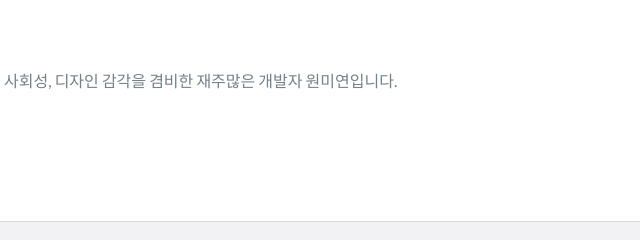
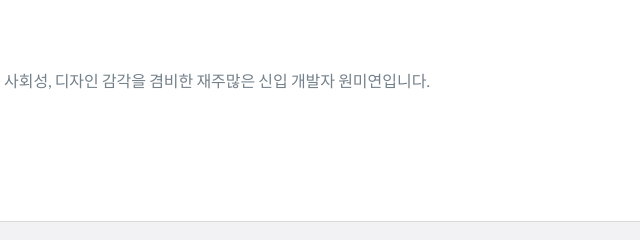
Before and after one commit to Wonmeeyeon/Wonmeeyeon.github.io, a website: page index.html in a window 1280 px wide. Shown: the part 805-1045 px from the top of the page, 456-1096 px from the left. Drawn offline with nearby package versions, Linux system fonts and the light colour scheme.

Commit message:
Update index.html

```diff
--- a/index.html
+++ b/index.html
@@ -74,7 +74,7 @@
                 </div>
                 <div class="col-md-8">
                     <p>
-                        사회성, 디자인 감각을 겸비한 재주많은 개발자 원미연입니다.
+                        사회성, 디자인 감각을 겸비한 재주많은 신입 개발자 원미연입니다.
                     </p>
                 </div>
             </div>
```
